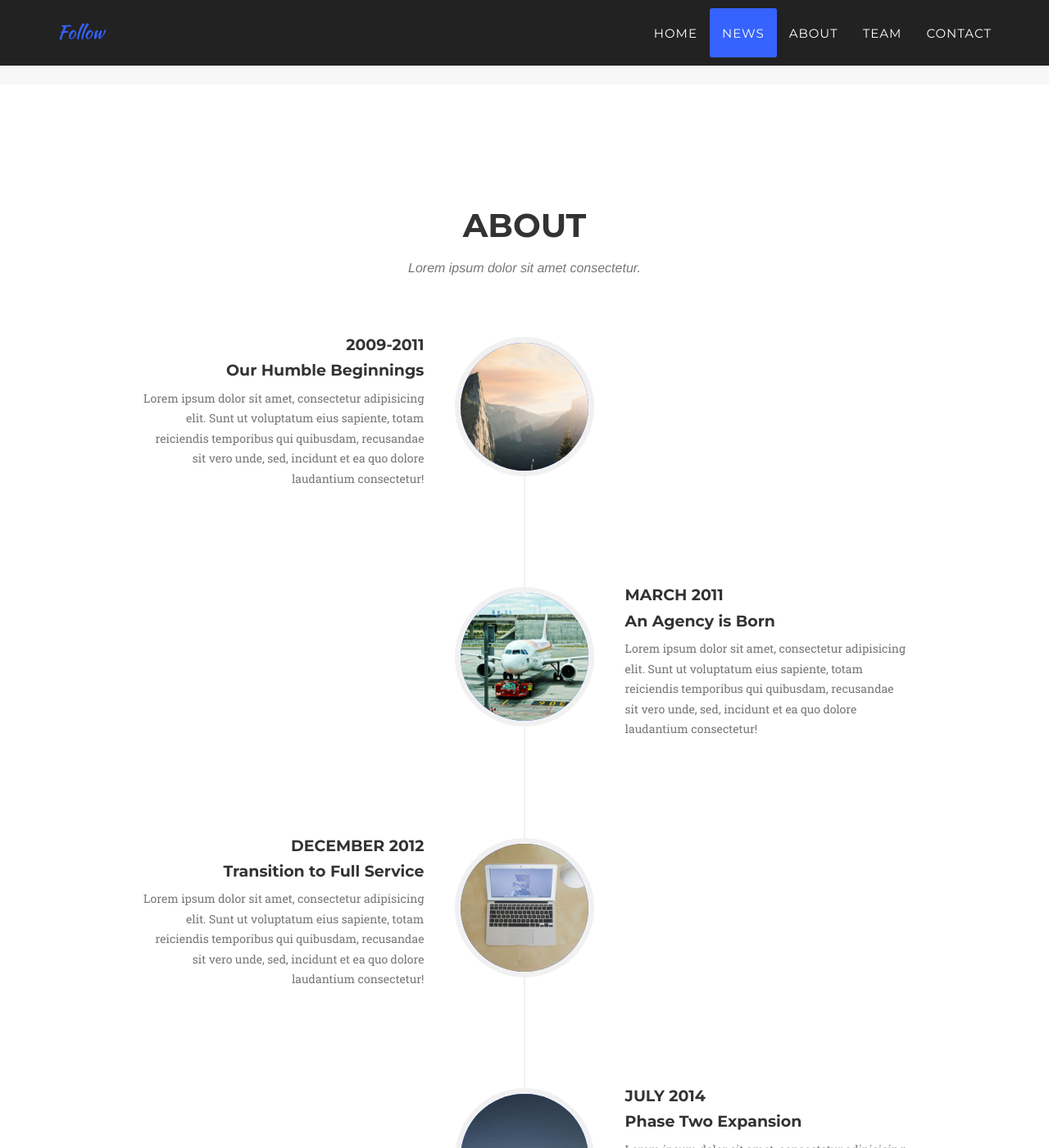
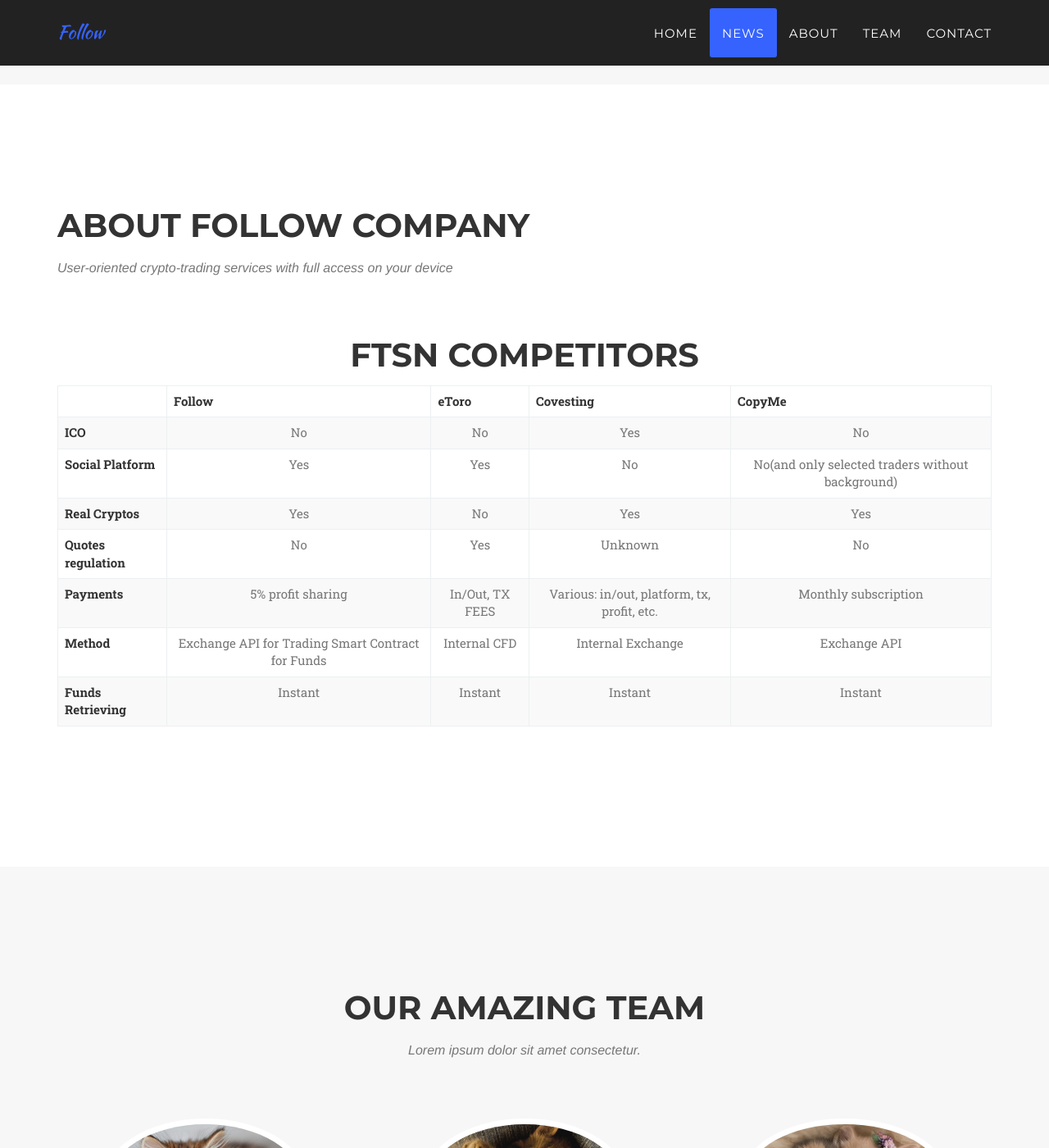
Before and after one commit to dimaty26/dimaty26.github.io, a Jekyll site: the page built from index.html, in a window 1280 px wide and 1400 px high, scrolled down 3041 px. Shown: the whole window at 82% size. Built offline with Jekyll 4.4.1, drawn with Linux system fonts in a browser that asks for light colours; some web fonts are replaced; some of the changed text lies outside the part shown.

Commit message:
Add button

```diff
--- a/_includes/about.html
+++ b/_includes/about.html
@@ -2,79 +2,77 @@
     <section id="about">
         <div class="container">
             <div class="row">
-                <div class="col-lg-12 text-center">
-                    <h2 class="section-heading">About</h2>
-                    <h3 class="section-subheading text-muted">Lorem ipsum dolor sit amet consectetur.</h3>
+                <div class="col-lg-12">
+                    <h2 class="section-heading">About Follow Company</h2>
+                    <h3 class="section-subheading text-muted">User-oriented crypto-trading services with full access on your device</h3>
                 </div>
             </div>
-            <div class="row">
-                <div class="col-lg-12">
-                    <ul class="timeline">
-                        <li>
-                            <div class="timeline-image">
-                                <img class="img-circle img-responsive" src="img/about/1.jpg" alt="">
-                            </div>
-                            <div class="timeline-panel">
-                                <div class="timeline-heading">
-                                    <h4>2009-2011</h4>
-                                    <h4 class="subheading">Our Humble Beginnings</h4>
-                                </div>
-                                <div class="timeline-body">
-                                    <p class="text-muted">Lorem ipsum dolor sit amet, consectetur adipisicing elit. Sunt ut voluptatum eius sapiente, totam reiciendis temporibus qui quibusdam, recusandae sit vero unde, sed, incidunt et ea quo dolore laudantium consectetur!</p>
-                                </div>
-                            </div>
-                        </li>
-                        <li class="timeline-inverted">
-                            <div class="timeline-image">
-                                <img class="img-circle img-responsive" src="img/about/2.jpg" alt="">
-                            </div>
-                            <div class="timeline-panel">
-                                <div class="timeline-heading">
-                                    <h4>March 2011</h4>
-                                    <h4 class="subheading">An Agency is Born</h4>
-                                </div>
-                                <div class="timeline-body">
-                                    <p class="text-muted">Lorem ipsum dolor sit amet, consectetur adipisicing elit. Sunt ut voluptatum eius sapiente, totam reiciendis temporibus qui quibusdam, recusandae sit vero unde, sed, incidunt et ea quo dolore laudantium consectetur!</p>
-                                </div>
-                            </div>
-                        </li>
-                        <li>
-                            <div class="timeline-image">
-                                <img class="img-circle img-responsive" src="img/about/3.jpg" alt="">
-                            </div>
-                            <div class="timeline-panel">
-                                <div class="timeline-heading">
-                                    <h4>December 2012</h4>
-                                    <h4 class="subheading">Transition to Full Service</h4>
-                                </div>
-                                <div class="timeline-body">
-                                    <p class="text-muted">Lorem ipsum dolor sit amet, consectetur adipisicing elit. Sunt ut voluptatum eius sapiente, totam reiciendis temporibus qui quibusdam, recusandae sit vero unde, sed, incidunt et ea quo dolore laudantium consectetur!</p>
-                                </div>
-                            </div>
-                        </li>
-                        <li class="timeline-inverted">
-                            <div class="timeline-image">
-                                <img class="img-circle img-responsive" src="img/about/4.jpg" alt="">
-                            </div>
-                            <div class="timeline-panel">
-                                <div class="timeline-heading">
-                                    <h4>July 2014</h4>
-                                    <h4 class="subheading">Phase Two Expansion</h4>
-                                </div>
-                                <div class="timeline-body">
-                                    <p class="text-muted">Lorem ipsum dolor sit amet, consectetur adipisicing elit. Sunt ut voluptatum eius sapiente, totam reiciendis temporibus qui quibusdam, recusandae sit vero unde, sed, incidunt et ea quo dolore laudantium consectetur!</p>
-                                </div>
-                            </div>
-                        </li>
-                        <li class="timeline-inverted">
-                            <div class="timeline-image">
-                                <h4>Be Part
-                                    <br>Of Our
-                                    <br>Story!</h4>
-                            </div>
-                        </li>
-                    </ul>
+            <div class="col-lg-12 text-center">
+                    <h2 class="section-heading">FTSN Competitors</h2>
+                </div>
+            <div class="table-responsive">
+        <table class="table table-bordered table-striped">
+            <thead>
+                <tr>
+                    <td></td>
+                    <th align="center">Follow</th>
+                    <th align="center">eToro</th>
+                    <th align="center">Covesting</th>
+                    <th align="center">CopyMe</th>
+                </tr>
+            </thead>
+            <tbody>
+                <tr>
+                    <th>ICO</th>
+                    <td class="text-muted" align="center">No</td>
+                    <td class="text-muted" align="center">No</td>
+                    <td class="text-muted" align="center">Yes</td>
+                    <td class="text-muted" align="center">No</td>
+                </tr>
+                <tr>
+                    <th>Social Platform</th>
+                    <td class="text-muted" align="center">Yes</td>
+                    <td class="text-muted" align="center">Yes</td>
+                    <td class="text-muted" align="center">No</td>
+                    <td class="text-muted" align="center">No(and only selected traders without background)</td>
+                </tr>
+                <tr>
+                    <th>Real Cryptos</th>
+                    <td class="text-muted" align="center">Yes</td>
+                    <td class="text-muted" align="center">No</td>
+                    <td class="text-muted" align="center">Yes</td>
+                    <td class="text-muted" align="center">Yes</td>
+                </tr>
+                <tr>
+                    <th>Quotes regulation</th>
+                    <td class="text-muted" align="center">No</td>
+                    <td class="text-muted" align="center">Yes</td>
+                    <td class="text-muted" align="center">Unknown</td>
+                    <td class="text-muted" align="center">No</td>
+                </tr>
+                <tr>
+                    <th>Payments</th>
+                    <td class="text-muted" align="center">5% profit sharing</td>
+                    <td class="text-muted" align="center">In/Out, TX FEES</td>
+                    <td class="text-muted" align="center">Various: in/out, platform, tx, profit, etc.</td>
+                    <td class="text-muted" align="center">Monthly subscription</td>
+                </tr>
+                <tr>
+                    <th>Method</th>
+                    <td class="text-muted" align="center">Exchange API for Trading Smart Contract for Funds</td>
+                    <td class="text-muted" align="center">Internal CFD</td>
+                    <td class="text-muted" align="center">Internal Exchange</td>
+                    <td class="text-muted" align="center">Exchange API</td>
+                </tr>
+                <tr>
+                    <th>Funds Retrieving</th>
+                    <td class="text-muted" align="center">Instant</td>
+                    <td class="text-muted" align="center">Instant</td>
+                    <td class="text-muted" align="center">Instant</td>
+                    <td class="text-muted" align="center">Instant</td>
+                </tr>
+            </tbody>
+        </table>
                 </div>
             </div>
-        </div>
     </section>
--- a/_includes/css/agency.css
+++ b/_includes/css/agency.css
@@ -172,6 +172,10 @@ fieldset[disabled] .btn-xl.active {
 .button2
 {
     text-transform: uppercase;
+    padding: 20px;
+    border: 2px solid #3663fe
+    background: #3663fe;
+    border-radius: 3px;
     font-family: Montserrat, "Helvetica Neue", Helvetica, Arial, sans-serif;
     font-weight: 400;
     letter-spacing: 1px;
```
